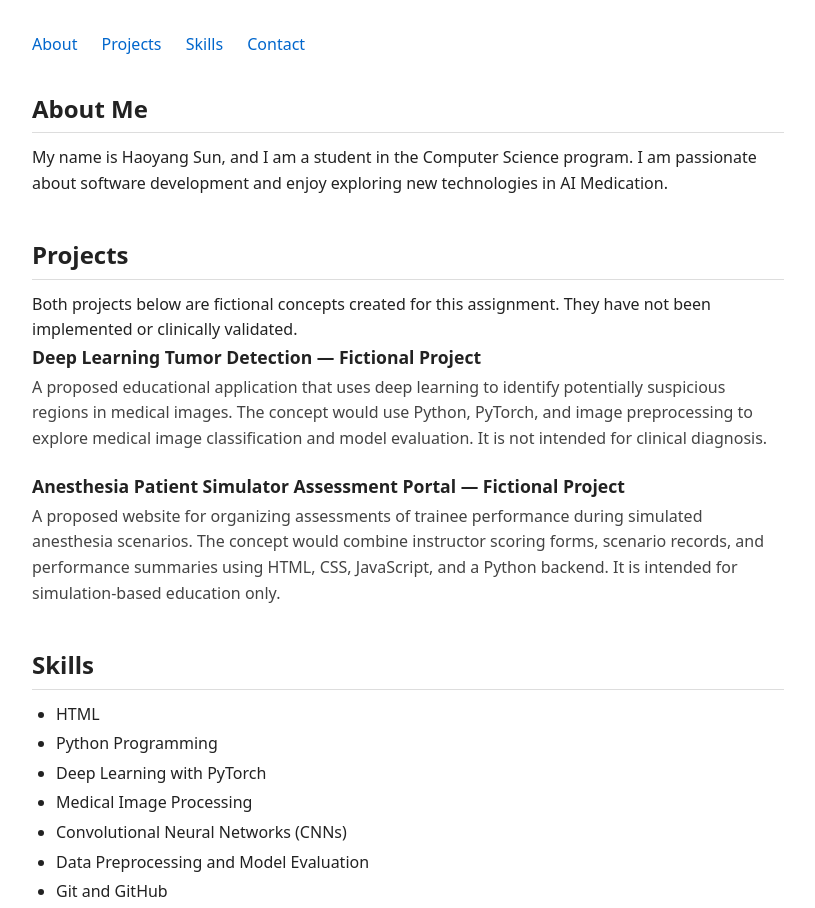
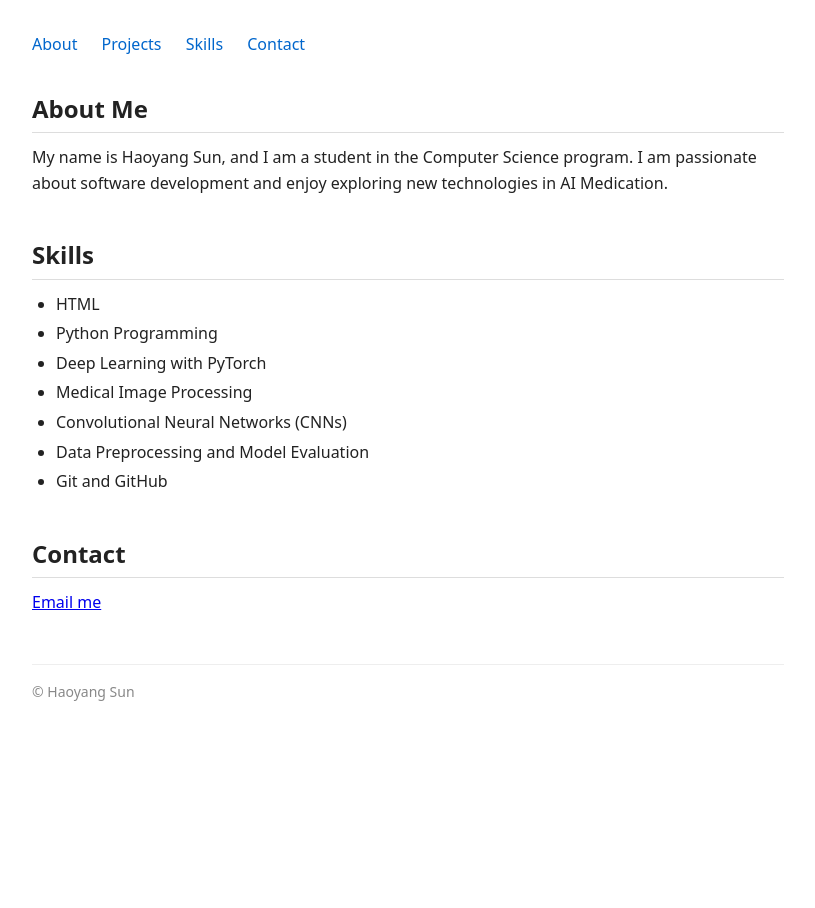
Before and after one commit to RaynSun0104/assignment3, a plain HTML site: page index.html in a window 1280 px wide. Shown: the top 908 px of the page, without its empty margins (232-1047 px from the left). After the commit the page ends 800 px from the top, so only its background shows below. Drawn offline with Linux system fonts and the light colour scheme.

Commit message:
delete projects

```diff
--- a/index.html
+++ b/index.html
@@ -28,44 +28,7 @@
       <p>My name is Haoyang Sun, and I am a student in the Computer Science program. I am passionate about software development and enjoy exploring new technologies in AI Medication.</p>
     </section>
 
-    <section id="projects">
-      <h2>Projects</h2>
 
-      <!-- Example project entry structure: copy, fill in, and add at least 2:
-      <div class="project">
-        <h3>Project Name</h3>
-        <p>What the project does, the technologies used, and what you learned.</p>
-      </div>
-      -->
-
-      <!-- TODO: Add at least 2 project entries using the structure above -->
-      <p>
-    Both projects below are fictional concepts created for this assignment.
-    They have not been implemented or clinically validated.
-  </p>
-
-  <div class="project">
-    <h3>Deep Learning Tumor Detection — Fictional Project</h3>
-    <p>
-      A proposed educational application that uses deep learning to
-      identify potentially suspicious regions in medical images.
-      The concept would use Python, PyTorch, and image preprocessing
-      to explore medical image classification and model evaluation.
-      It is not intended for clinical diagnosis.
-    </p>
-  </div>
-
-  <div class="project">
-    <h3>Anesthesia Patient Simulator Assessment Portal — Fictional Project</h3>
-    <p>
-      A proposed website for organizing assessments of trainee performance
-      during simulated anesthesia scenarios. The concept would combine
-      instructor scoring forms, scenario records, and performance summaries
-      using HTML, CSS, JavaScript, and a Python backend.
-      It is intended for simulation-based education only.
-    </p>
-  </div>
-    </section>
 
     <section id="skills">
       <h2>Skills</h2>
```
